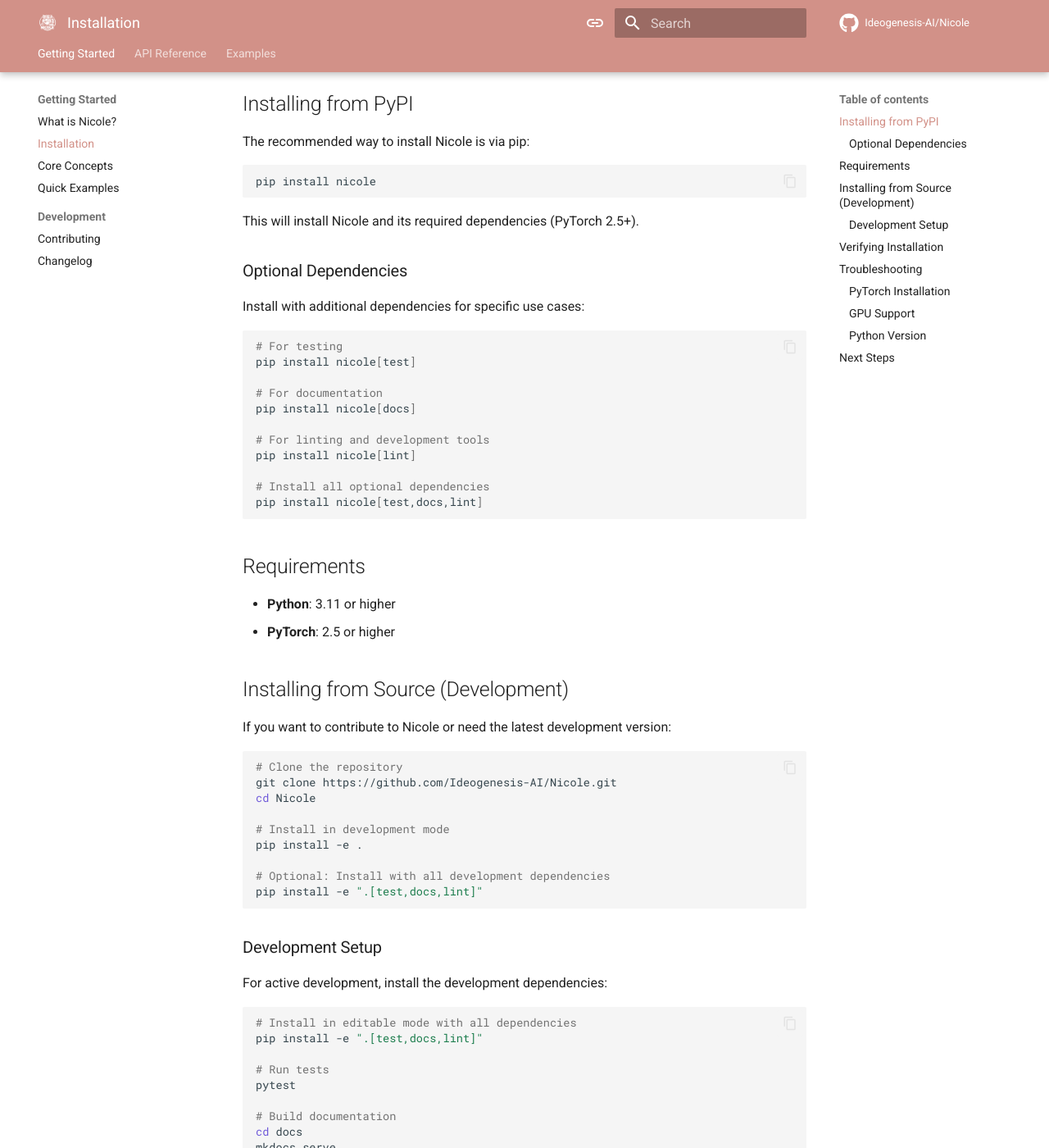
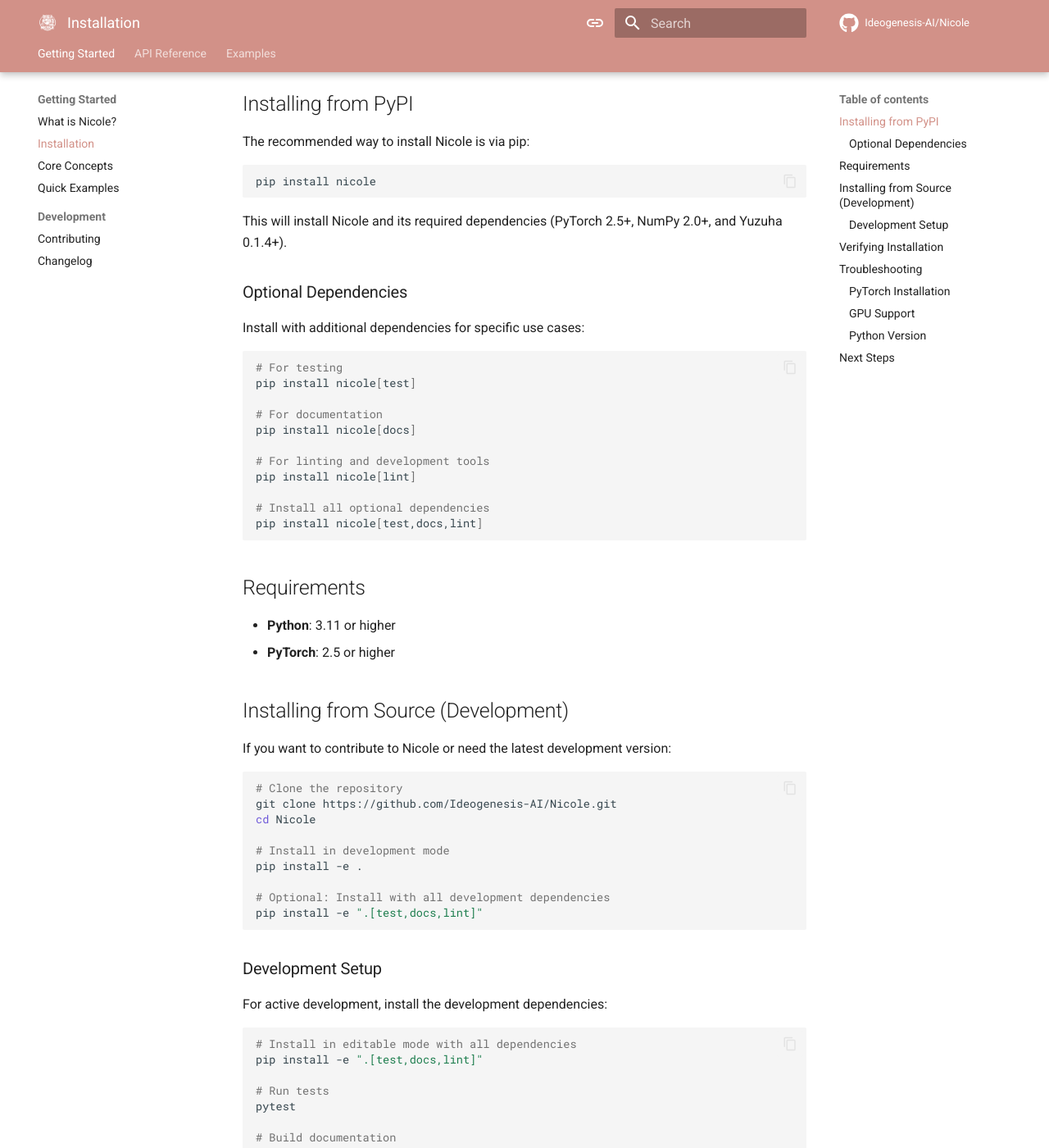
Before and after one commit to Ideogenesis-AI/Nicole, an MkDocs documentation site: the page built from docs/getting-started/installation.md, in a window 1280 px wide and 1400 px high, scrolled down 202 px. Shown: the whole window at 82% size. Built offline with MkDocs 1.6.1 and Material for MkDocs 9.7.7, drawn with Linux system fonts in a browser that asks for light colours; comment, search, counter and statistics services are not loaded; the version menu is left out; some of the changed text lies outside the part shown.

Commit message:
Update installation documentation to include additional dependencies and correct PyTorch CUDA version example

````diff
--- a/docs/getting-started/installation.md
+++ b/docs/getting-started/installation.md
@@ -10,7 +10,7 @@
 pip install nicole
 ```
 
-This will install Nicole and its required dependencies (PyTorch 2.5+).
+This will install Nicole and its required dependencies (PyTorch 2.5+, NumPy 2.0+, and Yuzuha 0.1.4+).
 
 ### Optional Dependencies
 
@@ -63,7 +63,6 @@
 pytest
 
 # Build documentation
-cd docs
 mkdocs serve
 
 # Run linter
@@ -112,8 +111,8 @@
 
 **NVIDIA GPU (CUDA)**:
 ```bash
-# Install PyTorch with CUDA support (example for CUDA 11.8)
-pip install torch --index-url https://download.pytorch.org/whl/cu118
+# Install PyTorch with CUDA support (example for CUDA 12.4)
+pip install torch --index-url https://download.pytorch.org/whl/cu124
 
 # Verify CUDA availability
 python -c "import torch; print(f'CUDA available: {torch.cuda.is_available()}')"
````
